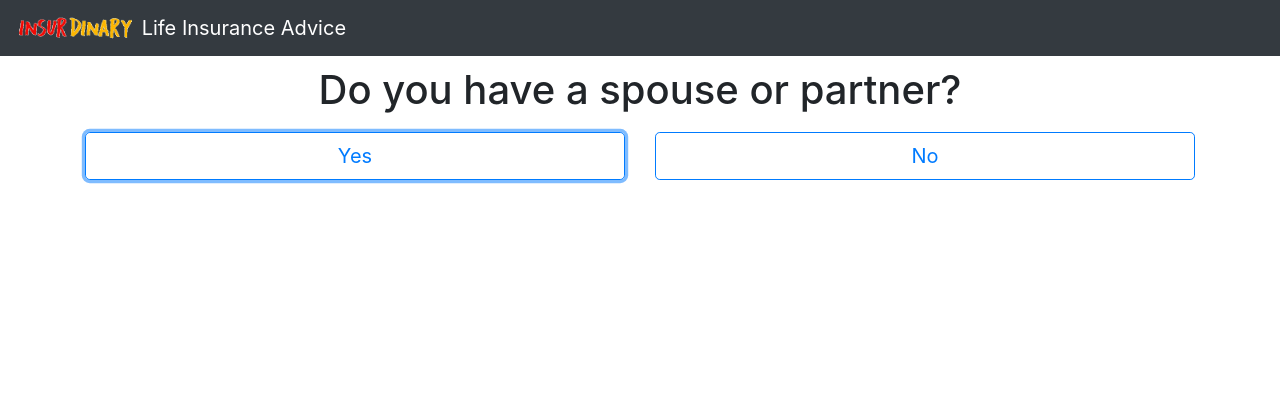
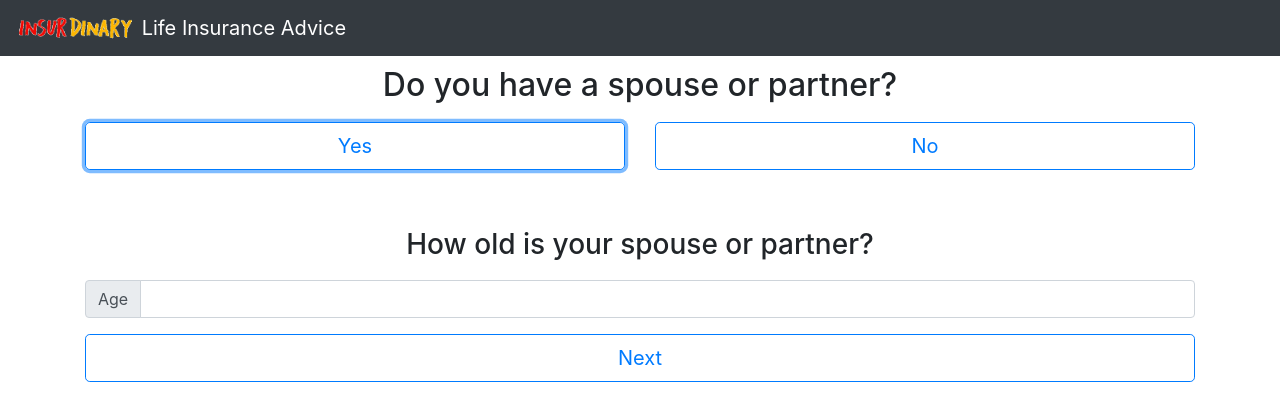
Before and after one commit to samunt/insurdinary, a Next.js app: page / in a window 1280 px wide. Both pictures are taken after a click on the button "Yes". Shown: the top 420 px of the page. Built offline with nearby package versions, Linux system fonts and the light colour scheme.

Commit message:
hasSpouse page more or less ready

```diff
--- a/components/FormApp.js
+++ b/components/FormApp.js
@@ -1,9 +1,9 @@
 import React from 'react'
-import SpouceForm from './SpouseForm';
+import SpouseForm from './SpouseForm';
 function FormApp() {
     return (
         <div>
-            <SpouceForm/>
+            <SpouseForm/>
         </div>
     )
 }
--- a/components/SpouseForm.js
+++ b/components/SpouseForm.js
@@ -1,23 +1,81 @@
-import React from 'react';
+import React, {useContext, useState} from 'react';
 import Button from 'react-bootstrap/Button';
 import styles from './SpouseForm.module.css';
 import Container from 'react-bootstrap/Container';
 import Row from 'react-bootstrap/Row';
 import Col from 'react-bootstrap/Col';
-export default function SpouseForm(props) {
+import {DispatchContext} from "../contexts/FormContext";
+import FormControl from 'react-bootstrap/FormControl';
+import InputGroup from 'react-bootstrap/InputGroup';
+import { useRouter } from 'next/router'
+
+export default function SpouseForm() {
+    const dispatch = useContext(DispatchContext);
+    let [hasSpouse, updateHasSpouse] = useState(false);
+    const router = useRouter();
+    let spouse;
+    let spouseAge;
+    let nextPage;
+    if (hasSpouse) {
+        spouse = <Row>
+            <Col xs={12} md={12} lg={12}>
+                <br/><br/>
+                <h3 className={styles.header}>How old is your spouse or partner?</h3>
+            </Col>
+        </Row>;
+        spouseAge = <Row>
+            <Col xs={12} md={12} lg={12}>
+                <InputGroup className="mb-3">
+                    <InputGroup.Prepend>
+                        <InputGroup.Text>Age</InputGroup.Text>
+                    </InputGroup.Prepend>
+                    <FormControl/>
+                </InputGroup>
+            </Col>
+        </Row>;
+        nextPage = <Row>
+            <Col xs={12} md={12} lg={12}>
+                <Button
+                    onClick={(e) => {
+                        dispatch({type: "SPOUSE_AGE", spouseAge: e.target.value});
+                        router.push('/children')
+                    }}
+                    style={{width: '100%'}}
+                    variant="outline-primary"
+                    size="lg" >Next</Button>{' '}
+            </Col>
+        </Row>;
+    }
     return (
         <div>
-            <h1 className={styles.header}>Do you have a spouse or partner?</h1>
+            <h2 className={styles.header}>Do you have a spouse or partner?</h2>
             <Container>
                 <Row>
                     <Col xs={6} md={6} lg={6}>
-                        <Button style={{width: '100%'}} variant="outline-primary" size="lg" >Yes</Button>{' '}
+                        <Button
+                            onClick={() => {
+                                dispatch({type: "ADD_SPOUSE", spouse: true});
+                                updateHasSpouse(true);
+                            }}
+                            style={{width: '100%'}}
+                            variant="outline-primary"
+                            size="lg" >Yes</Button>{' '}
                     </Col>
                     <Col xs={6} md={6} lg={6}>
-                        <Button style={{width: '100%'}} variant="outline-primary" size="lg" >No</Button>{' '}
+                        <Button
+                            onClick={() => {
+                                dispatch({type: "ADD_SPOUSE", spouse: false});
+                                router.push('/children')
+                            }}
+                            style={{width: '100%'}}
+                            variant="outline-primary"
+                            size="lg" >No</Button>{' '}
                     </Col>
+                </Row>
+                {spouse}
+                {spouseAge}
+                {nextPage}
 
-                </Row>
             </Container>
         </div>
     )
--- a/package.json
+++ b/package.json
@@ -21,6 +21,7 @@
     "react": "^16.13.1",
     "react-bootstrap": "^1.3.0",
     "react-dom": "^16.13.1",
+    "react-router-dom": "^5.2.0",
     "uuid": "^8.3.0"
   },
   "devDependencies": {
--- a/pages/_app.js
+++ b/pages/_app.js
@@ -9,7 +9,6 @@ function MyApp({ Component, pageProps }) {
                         <MainNavbar/>
                         <Component {...pageProps} />
             </GlobalFormProvider>
-
         </>
         )
 }
--- a/reducers/form.reducer.js
+++ b/reducers/form.reducer.js
@@ -1,12 +1,12 @@
-import {v4 as uuid} from "uuid";
-
 const reducer = (state, action) => {
     switch(action.type){
         case "ADD_SPOUSE":
-            return ([...state, {id: uuid(), spouse: action.spouse}]);
+            console.log(action.spouse)
+            return ([...state, {spouse: action.spouse}]);
+        case "SPOUSE_AGE":
+            return ([...state, {spouseAge: action.spouseAge}])
         default:
             return state
-
     }
 };
 export default reducer
```
Also changed, not shown: pages/children.js (added, +7 -0 lines), 1 other file (tests, documents, lock files or other folders).
